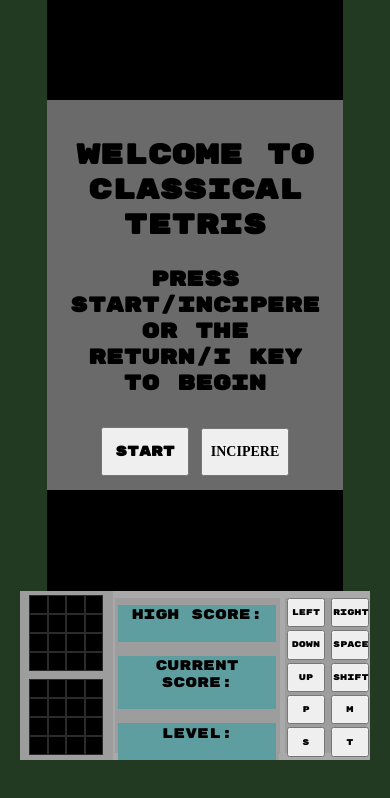
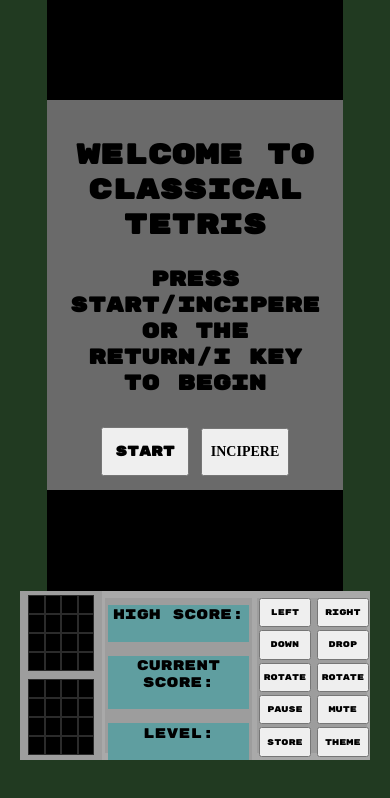
Before and after one commit to philiphart1006/classical-tetris, a plain HTML site: page index.html in a window 390 px wide. Drawn offline with Linux system fonts and the light colour scheme; a web font is replaced by a local one.

Commit message:
improves buttons on narrow mode

```diff
--- a/css/classical.css
+++ b/css/classical.css
@@ -52,6 +52,11 @@
     padding: 1em
   }
 
+  button {
+    border-radius: 6px;
+    border-color: var(--darkRed)
+  }
+
   button.welcome {
     width: 33%;
     padding: 1em 0;
@@ -70,6 +75,11 @@
 
   h2 {
     font-size: 1.5em
+  }
+
+  /* Values for buttons on normal mode should equate to the keyboard code */
+  .narrowMode {
+    display: none
   }
 
 /** Main elements  */
@@ -215,6 +225,15 @@
   }
 
   @media screen and (max-width: 700px) {
+
+    .narrowMode {
+      display: block
+    }
+
+    .normalMode {
+      display: none
+    }
+
     body {
       display: grid;
       grid-template-rows: 70% 20%
--- a/css/main.css
+++ b/css/main.css
@@ -44,6 +44,11 @@
 
   h2 {
     font-size: 1.5em
+  }
+
+  /* Values for buttons on normal mode should equate to the keyboard code */
+  .narrowMode {
+    display: none
   }
 
 /** Main elements  */
@@ -104,6 +109,10 @@
     font-size: 0.6em;
     padding: 0;
     height: 100%
+  }
+
+  button span{
+    font-size: 1em;
   }
 
   .controls {
@@ -183,6 +192,16 @@
   }
 
   @media screen and (max-width: 800px) {
+
+    /* Values for buttons on narrow mode should equate to the function performed */
+  .narrowMode {
+    display: block
+  }
+
+  .normalMode {
+    display: none
+  }
+
     body {
       display: grid;
       grid-template-rows: 70% 20%
--- a/index.html
+++ b/index.html
@@ -27,13 +27,13 @@
         <p>Move left</p><button id="leftButton">Left</button>
         <button id="rightButton">Right</button><p>Move right</p>
         <p>Move down</p><button id="downButton">Down</button>
-        <button id="spaceButton">Space</button><p>Drop piece</p>
-        <p>Rotate</p><button id="upButton">Up</button>
-        <button id="shiftButton">Shift</button><p>Rotate back</p>
-        <p>Pause/ Unpause</p><button id="pauseButton">P</button>
-        <button id="muteButton">M</button><p>Mute/ Unmute</p>
-        <p>Store/ Retrieve</p><button id="storeButton">S</button>
-        <button id="timeTravelButton">T</button><p>Time Travel</p>
+        <button id="spaceButton"><span class='normalMode'>Space</span><span class='narrowMode'>Drop</span></button><p>Drop piece</p>
+        <p>Rotate</p><button id="upButton"><span class='normalMode'>Up</span><span class='narrowMode'>Rotate</span></button>
+        <button id="shiftButton"><span class='normalMode'>Shift</span><span class='narrowMode'>Rotate</span></button><p>Rotate back</p>
+        <p>Pause/ Unpause</p><button id="pauseButton"><span class='normalMode'>P</span><span class='narrowMode'>Pause</span></button>
+        <button id="muteButton"><span class='normalMode'>M</span><span class='narrowMode'>Mute</span></button><p>Mute/ Unmute</p>
+        <p>Store/ Retrieve</p><button id="storeButton"><span class='normalMode'>S</span><span class='narrowMode'>Store</span></button>
+        <button id="timeTravelButton"><span class='normalMode'>T</span><span class='narrowMode'>Theme</span></button><p>Time Travel</p>
       </section>
       <section class="metrics">
         <section class="highScore">
--- a/js/main.js
+++ b/js/main.js
@@ -52,7 +52,7 @@ let interval = 0
 let level = 1
 let timeInterval = 1000
 const starterSquare = width * 3.5 - 1
-let gameOver = false
+let gameOver = true
 let gamePaused = false
 let musicMuted = false
 
@@ -180,7 +180,7 @@ function createPiece(cells){
 function keyupFunctions(evt){
   console.log('Keyup function triggered: ',evt)
   const key = evt.code
-  if (key === 'Enter'){
+  if (key === 'Enter' && gameOver){
     startGame()
   } else if (key === 'ArrowUp'){
     rotateFn(rotationMoveArray)
@@ -198,7 +198,7 @@ function keyupFunctions(evt){
     unMuteMusicFn()
   } else if (key === 'KeyS'){
     storePieceFn()
-  } else if (key === 'KeyI'){
+  } else if (key === 'KeyI' && gameOver){
     startGameClassical()
   } else if (key === 'KeyT'){
     timeTravelFn()
@@ -265,6 +265,7 @@ function timeTravelFn (){
 }
 
 function startGame () {
+  gameOver = false
   hideWelcome()
   dropGridEl.innerHTML = ''
   createMainGrid()
```
